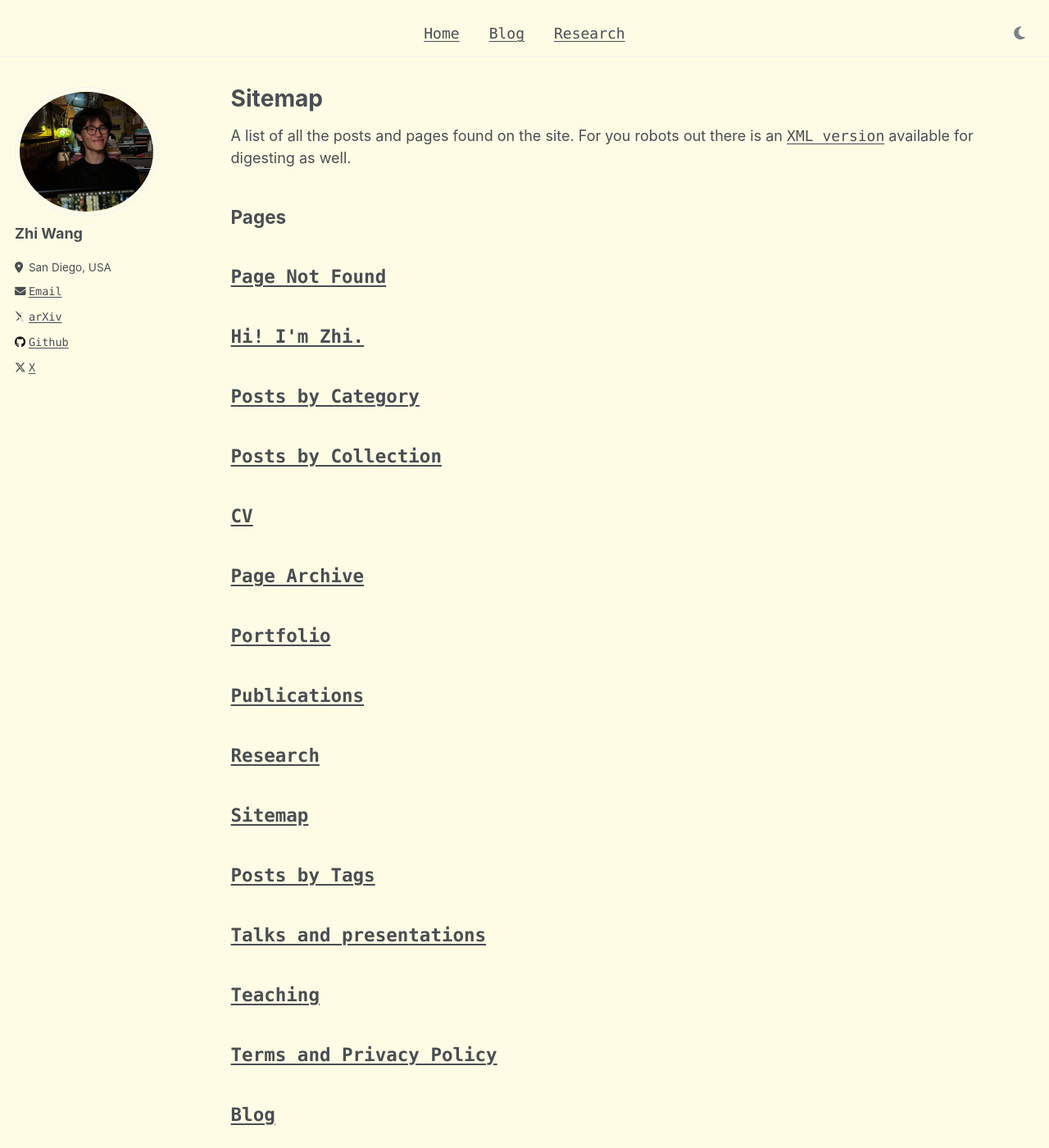
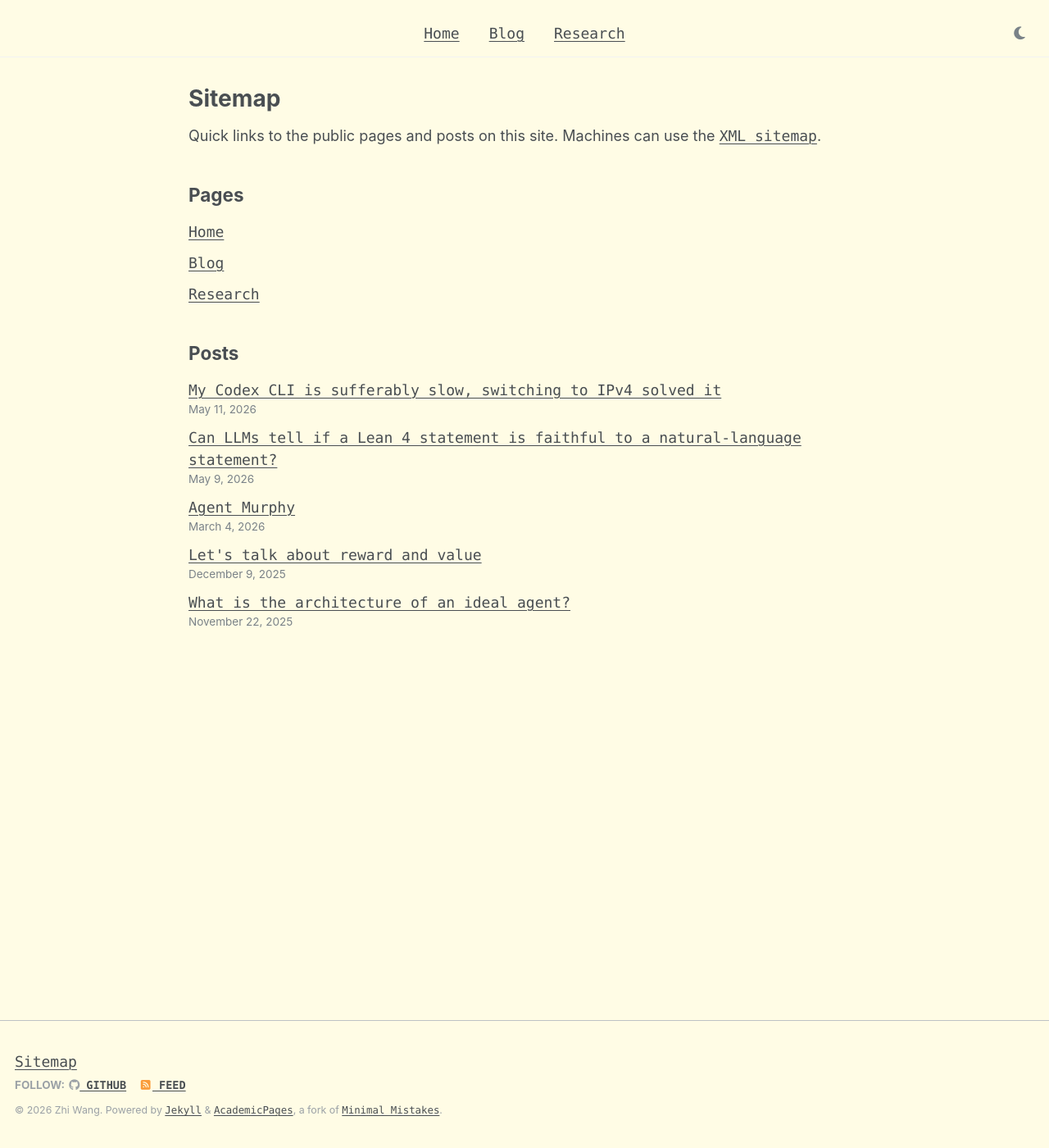
Before and after one commit to Zhi0467/Zhi0467.github.io, a Jekyll site: the page built from _pages/sitemap.md, in a window 1280 px wide and 1400 px high. Shown: the whole window at 82% size. Built offline with Jekyll 4.4.1, drawn with Linux system fonts in a browser that asks for light colours; some web fonts are replaced; some of the changed text lies outside the part shown.

Commit message:
cleaned up sitemap

```diff
--- a/_layouts/archive.html
+++ b/_layouts/archive.html
@@ -12,7 +12,7 @@ layout: default
   {% endunless %}
 {% endif %}
 
-<div id="main" class="{% unless page.author_profile or layout.author_profile or page.sidebar %}main--no-sidebar{% endunless %}{% if page.url == '/blog/' %} main--blog{% endif %}" role="main">
+<div id="main" class="{% unless page.author_profile or layout.author_profile or page.sidebar %}main--no-sidebar{% endunless %}{% if page.url == '/blog/' %} main--blog{% endif %}{% if page.url == '/sitemap/' %} main--sitemap{% endif %}" role="main">
   {% include sidebar.html %}
 
   <div class="archive">
--- a/_pages/sitemap.md
+++ b/_pages/sitemap.md
@@ -2,36 +2,31 @@
 layout: archive
 title: "Sitemap"
 permalink: /sitemap/
-author_profile: true
+author_profile: false
+sitemap: false
 ---
 
 {% include base_path %}
 
-A list of all the posts and pages found on the site. For you robots out there is an [XML version]({{ base_path }}/sitemap.xml) available for digesting as well.
+Quick links to the public pages and posts on this site. Machines can use the [XML sitemap]({{ base_path }}/sitemap.xml).
 
-<h2>Pages</h2>
-{% for post in site.pages %}
-  {% include archive-single.html %}
+<div class="sitemap__section">
+  <h2>Pages</h2>
+  <ul class="sitemap__list">
+    <li><a href="{{ base_path }}/">Home</a></li>
+    <li><a href="{{ base_path }}/blog/">Blog</a></li>
+    <li><a href="{{ base_path }}/research/">Research</a></li>
+  </ul>
+</div>
+
+<div class="sitemap__section">
+  <h2>Posts</h2>
+  <ul class="sitemap__list">
+{% for post in site.posts %}
+    <li>
+      <a href="{{ base_path }}{{ post.url }}">{{ post.title }}</a>
+      <span class="sitemap__item-meta">{{ post.date | date: "%B %-d, %Y" }}</span>
+    </li>
 {% endfor %}
-
-<h2>Posts</h2>
-{% for post in site.posts %}
-  {% include archive-single.html %}
-{% endfor %}
-
-{% capture written_label %}'None'{% endcapture %}
-
-{% for collection in site.collections %}
-{% unless collection.output == false or collection.label == "posts" %}
-  {% capture label %}{{ collection.label }}{% endcapture %}
-  {% if label != written_label %}
-  <h2>{{ label }}</h2>
-  {% capture written_label %}{{ label }}{% endcapture %}
-  {% endif %}
-{% endunless %}
-{% for post in collection.docs %}
-  {% unless collection.output == false or collection.label == "posts" %}
-  {% include archive-single.html %}
-  {% endunless %}
-{% endfor %}
-{% endfor %}
+  </ul>
+</div>
--- a/_sass/_archive.scss
+++ b/_sass/_archive.scss
@@ -50,6 +50,34 @@
       max-width: 960px;
     }
   }
+}
+
+.main--sitemap {
+  .archive {
+    @include breakpoint($large) {
+      max-width: 820px;
+    }
+  }
+}
+
+.sitemap__section {
+  margin-top: 2em;
+}
+
+.sitemap__list {
+  margin-left: 0;
+  padding-left: 0;
+  list-style: none;
+
+  li {
+    margin-bottom: 0.6em;
+  }
+}
+
+.sitemap__item-meta {
+  display: block;
+  color: $gray;
+  font-size: $type-size-6;
 }
 
 .archive__subtitle {
--- a/_sass/_dark-mode.scss
+++ b/_sass/_dark-mode.scss
@@ -71,6 +71,7 @@ $dark-link-hover: #ffd36a;
   .page__meta,
   .page__date,
   .comment__date,
+  .sitemap__item-meta,
   .page__footer,
   .page__footer .fas,
   .page__footer .fab,
```
